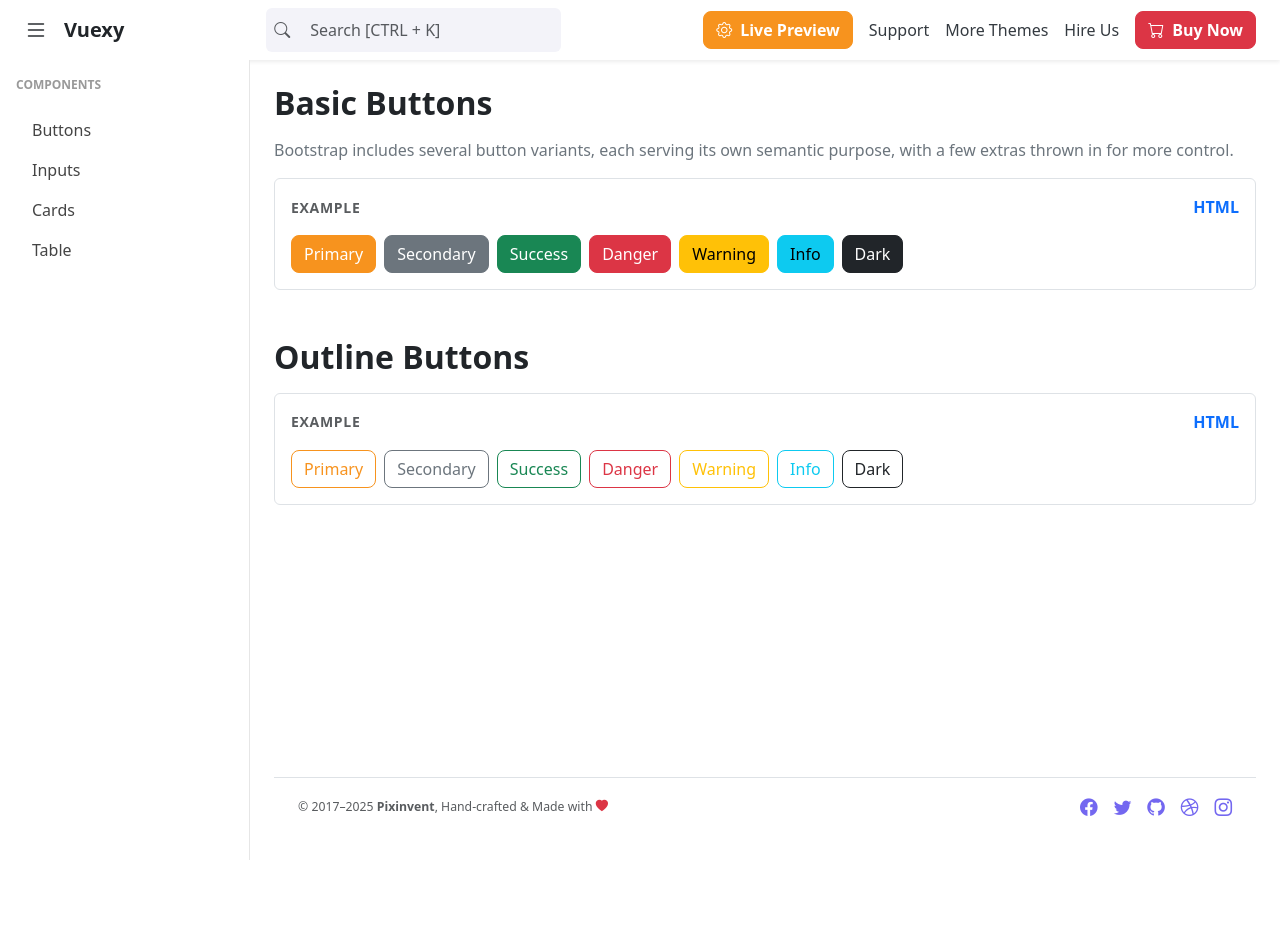
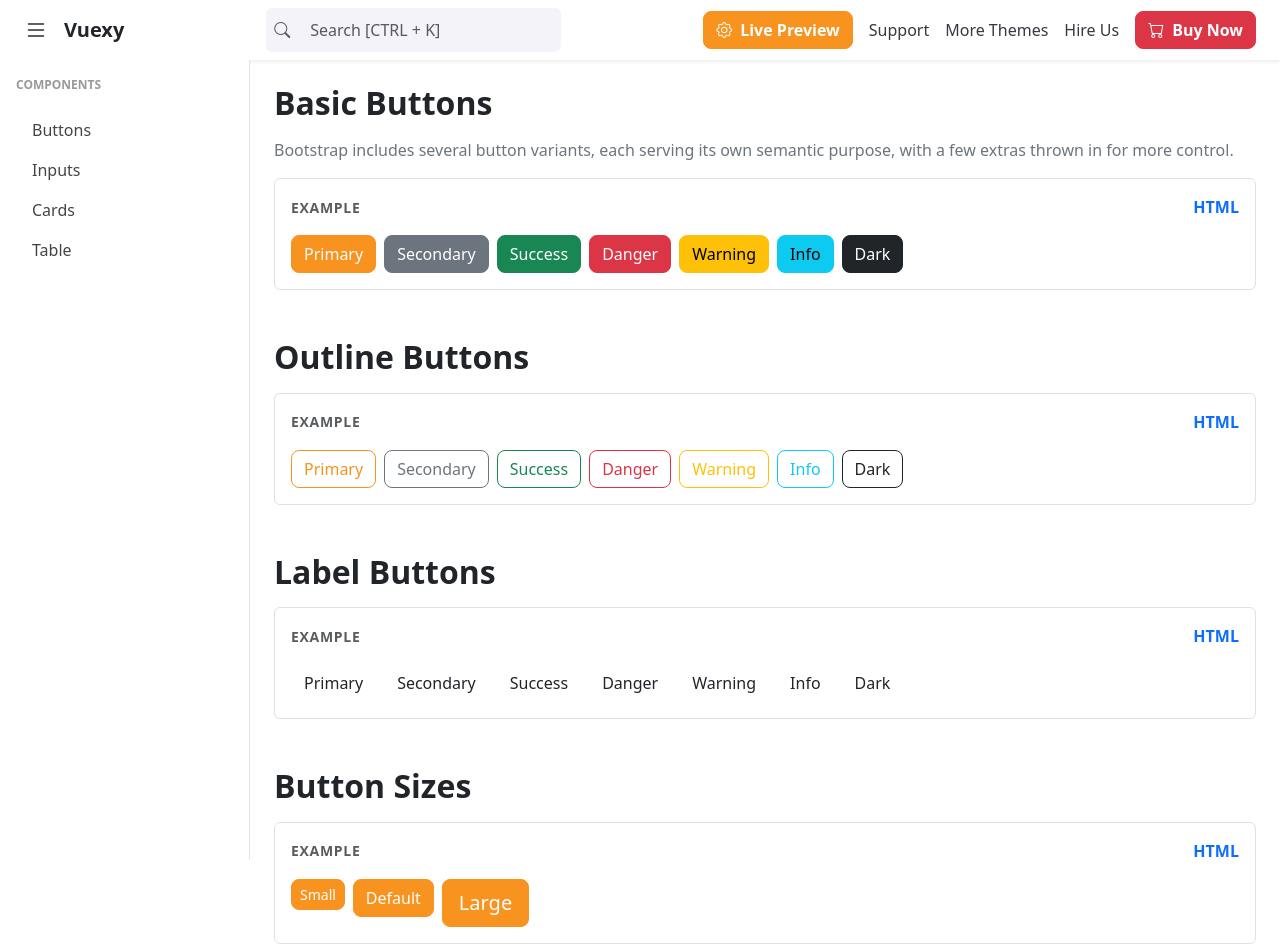
Before and after one commit to mrososs/angular-assessment, an Angular app: page /buttons in a window 1280 px wide. Shown: the top 952 px of the page. Before the commit the page ends 860 px from the top, so only its background shows below. Built offline with nearby package versions, Linux system fonts and the light colour scheme.

Commit message:
chore ( add label and size buttons ) : create size and label html

```diff
--- a/src/app/system/pages/buttons/buttons.component.html
+++ b/src/app/system/pages/buttons/buttons.component.html
@@ -43,7 +43,7 @@
       <span class="text-uppercase small text-muted fw-bold">Example</span>
       <span
         class="text-primary fw-semibold"
-      style="cursor: pointer;"
+        style="cursor: pointer"
         (click)="showOutlineHtml = !showOutlineHtml"
       >
         HTML
@@ -65,7 +65,66 @@
 &lt;app-button label="Primary" variant="outline-primary"&gt;&lt;/app-button&gt;
 &lt;app-button label="Secondary" variant="outline-secondary"&gt;&lt;/app-button&gt;
 ...
-  </pre>
+  </pre
+    >
   </div>
 
+  <h2 class="mt-5 mb-3">Label Buttons</h2>
+  <div class="example-box border rounded p-3 mb-5">
+    <div class="d-flex justify-content-between align-items-center mb-3">
+      <span class="text-uppercase small text-muted fw-bold">Example</span>
+      <span
+        class="text-primary fw-semibold"
+        style="cursor: pointer"
+        (click)="showLabelHtml = !showLabelHtml"
+      >
+        HTML
+      </span>
+    </div>
+
+    <div class="d-flex gap-2 flex-wrap">
+      <app-button
+        *ngFor="let variant of labelVariants"
+        [label]="
+          variant.replace('label-', '').charAt(0).toUpperCase() +
+          variant.replace('label-', '').slice(1)
+        "
+        [variant]="variant"
+      ></app-button>
+    </div>
+
+    <pre *ngIf="showLabelHtml" class="mt-3 bg-light p-3 rounded">
+&lt;app-button label="Primary" variant="label-primary"&gt;&lt;/app-button&gt;
+&lt;app-button label="Secondary" variant="label-secondary"&gt;&lt;/app-button&gt;
+...
+  </pre
+    >
+  </div>
+
+  <h2 class="mt-5 mb-3">Button Sizes</h2>
+  <div class="example-box border rounded p-3 mb-5">
+    <div class="d-flex justify-content-between align-items-center mb-3">
+      <span class="text-uppercase small text-muted fw-bold">Example</span>
+      <span
+        class="text-primary fw-semibold"
+        style="cursor: pointer"
+        (click)="showSizeHtml = !showSizeHtml"
+      >
+        HTML
+      </span>
+    </div>
+
+    <div class="d-flex gap-2 flex-wrap">
+      <app-button label="Small" variant="primary" size="sm"></app-button>
+      <app-button label="Default" variant="primary" size="md"></app-button>
+      <app-button label="Large" variant="primary" size="lg"></app-button>
+    </div>
+
+    <pre *ngIf="showSizeHtml" class="mt-3 bg-light p-3 rounded">
+&lt;app-button label="Small" variant="primary" size="sm"&gt;&lt;/app-button&gt;
+&lt;app-button label="Default" variant="primary" size="md"&gt;&lt;/app-button&gt;
+&lt;app-button label="Large" variant="primary" size="lg"&gt;&lt;/app-button&gt;
+  </pre
+    >
+  </div>
 </section>
--- a/src/app/system/pages/buttons/buttons.component.scss
+++ b/src/app/system/pages/buttons/buttons.component.scss
@@ -1,4 +1,5 @@
 .buttons-page {
+
   h2 {
     font-weight: 600;
   }
--- a/src/app/system/pages/buttons/buttons.component.ts
+++ b/src/app/system/pages/buttons/buttons.component.ts
@@ -5,7 +5,7 @@ import { NgFor, NgIf } from '@angular/common';
 @Component({
   selector: 'app-buttons',
   standalone: true,
-  imports: [NgFor,NgIf, ButtonComponent],
+  imports: [NgFor, NgIf, ButtonComponent],
   templateUrl: './buttons.component.html',
   styleUrl: './buttons.component.scss',
 })
@@ -28,6 +28,18 @@ export class ButtonsComponent {
     'outline-info',
     'outline-dark',
   ];
-   showBasicHtml = false;
+  sizeVariants = ['sm', 'md', 'lg'];
+  labelVariants = [
+    'label-primary',
+    'label-secondary',
+    'label-success',
+    'label-danger',
+    'label-warning',
+    'label-info',
+    'label-dark',
+  ];
+  showBasicHtml = false;
   showOutlineHtml = false;
+  showLabelHtml = false;
+  showSizeHtml = false;
 }
```
Lines whose indentation alone changed are shown as unchanged.
